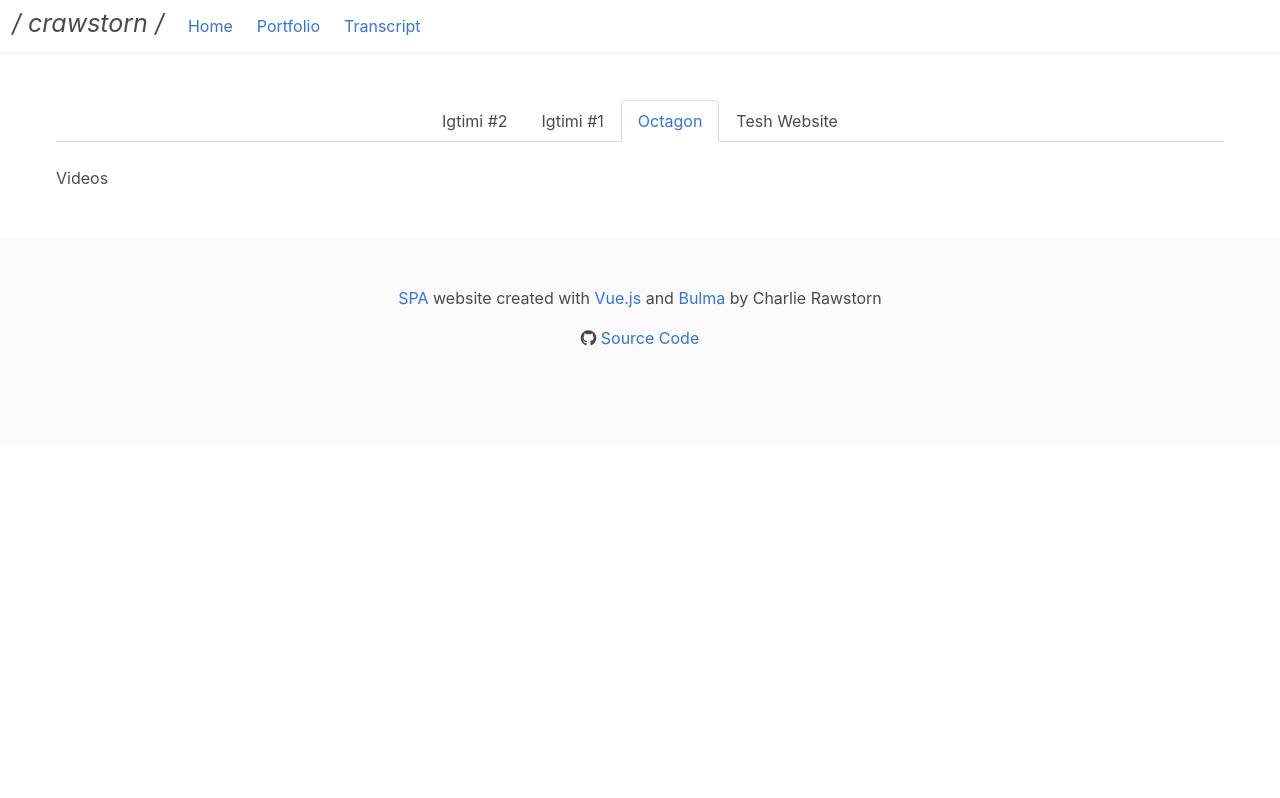
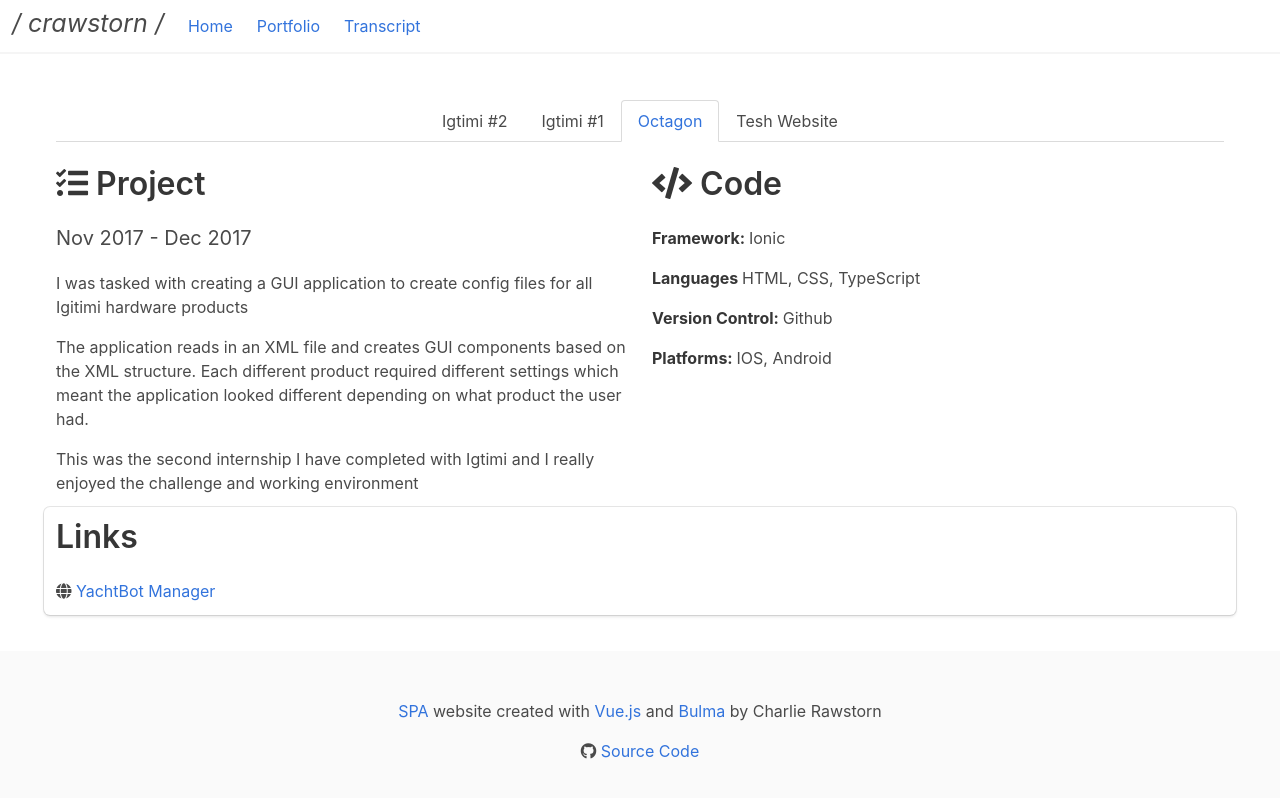
Before and after one commit to rawturtle/cv-site, a Vue app: page /portfolio in a window 1280 px wide. Both pictures are taken after a click on the link "Octagon". Shown: the top 798 px of the page. Built offline with nearby package versions, Linux system fonts and the light colour scheme.

Commit message:
adding octagon page

```diff
--- a/src/components/pages/portfolio.vue
+++ b/src/components/pages/portfolio.vue
@@ -34,7 +34,7 @@
         <igtimi-one></igtimi-one>
       </p>
       <p  v-bind:class="{'is-active': isActive('tab3')}">
-        Videos
+        <octagon></octagon>
       </p>
       <p v-bind:class="{'is-active': isActive('tab4')}">
         Documents
@@ -48,12 +48,16 @@
 <script>
   import igtimiTwo from "./portfolio/igtimiTwo";
   import igtimiOne from "./portfolio/igtimiOne";
+  import octagon from "./portfolio/octagon";
+
 
   export default {
     name: 'about',
     components: {
       'igtimi-one': igtimiOne,
       'igtimi-two': igtimiTwo,
+      octagon,
+
     },
     data() {
       return {
--- a/src/components/pages/portfolio/octagon.vue
+++ b/src/components/pages/portfolio/octagon.vue
@@ -0,0 +1,53 @@
+<template>
+  <section class="octagon">
+    <div class="columns">
+      <div class="column is-6 container">
+        <p class="title"><i class="fas fa-tasks"></i> Project</p>
+        <div class="content">
+          <p class="subtitle">Nov 2017 - Dec 2017</p>
+          <p>I was tasked with creating a GUI application to create config files for all Igitimi hardware products</p>
+          <p>The application reads in an XML file and creates GUI components based on the XML structure. Each different
+            product required different settings which meant the application looked different depending on what product
+            the user had.</p>
+          <p>This was the second internship I have completed with Igtimi and I really enjoyed the challenge and working
+            environment</p>
+        </div>
+      </div>
+
+      <div class="column container">
+        <p class="title"><i class="fas fa-code"></i> Code</p>
+        <div class="content">
+          <p><strong>Framework: </strong>Ionic</p>
+          <p><strong>Languages </strong>HTML, CSS, TypeScript</p>
+          <p><strong>Version Control: </strong> Github</p>
+          <p><strong>Platforms: </strong>IOS, Android</p>
+
+        </div>
+      </div>
+
+    </div>
+
+    <div class="columns">
+      <div class="column box">
+        <p class="title">Links</p>
+
+        <div class="columns">
+          <div class="column">
+            <div class="content">
+              <p><i class="fas fa-globe"></i><a href="https://www.microsoft.com/en-nz/store/p/yachtbot-manager/9pfcbq1f4lf2?rtc=1"> YachtBot Manager</a></p>
+            </div>
+          </div>
+
+        </div>
+      </div>
+    </div>
+  </section>
+</template>
+
+<script>
+
+</script>
+
+<style>
+
+</style>
```
